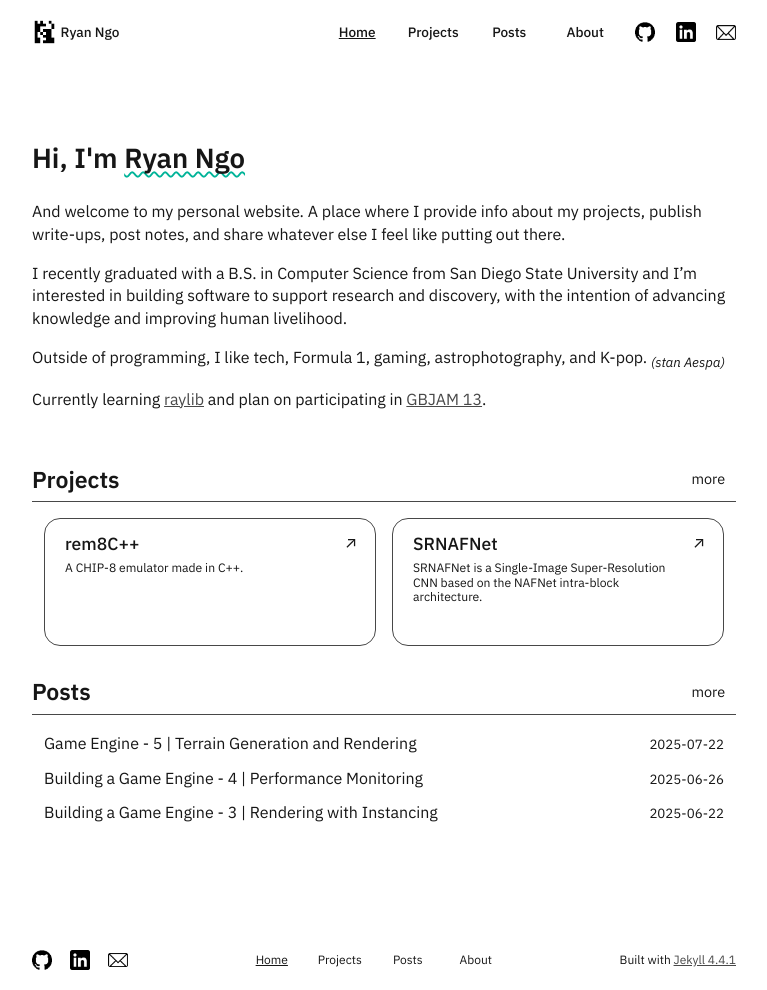
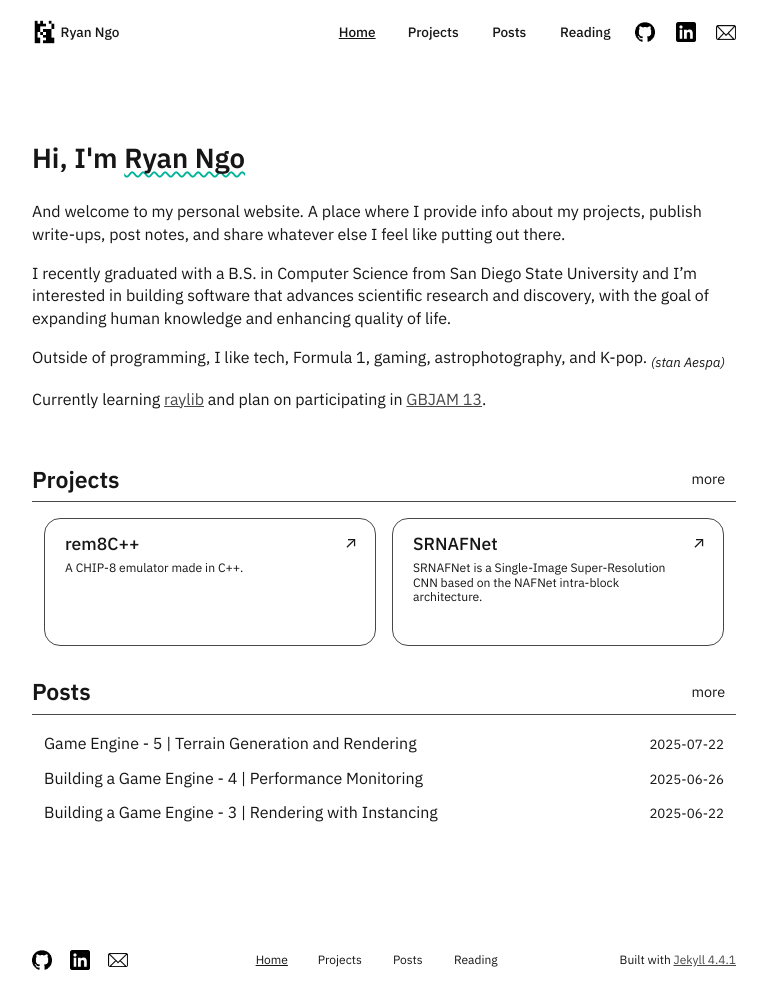
Before and after one commit to RyanVNgo/RyanVNgo.github.io, a Jekyll site: the page built from index.md, in a window 1280 px wide. Shown: the whole page, without its empty margins (256-1023 px from the left). Built offline with Jekyll 4.4.1, drawn with Linux system fonts in a browser that asks for light colours.

Commit message:
Implemting Readings page

```diff
--- a/_config.yaml
+++ b/_config.yaml
@@ -1,7 +1,7 @@
 
-title: Ryan V. Ngo Portfolio Site
+title: Ryan Ngo
 author: Ryan Ngo
-description: Online portfolio
+description: Personal Website
 baseurl: ""
 url: https://RyanVNgo.github.io
 
@@ -25,14 +25,17 @@
   # - title: notes
   #   url: /pages/notes.html
 
-  # - title: reading
-  #   url: /pages/reading.html
+  - title: reading
+    url: /pages/reading.html
 
-  - title: about
-    url: /pages/about.html
+  # - title: about
+  #   url: /pages/about.html
 
 collections:
   projects:
+    output: true
+
+  readings:
     output: true
 
 sass:
--- /dev/null
+++ b/assets/css/book-list.scss
@@ -0,0 +1,45 @@
+---
+---
+
+.book-list {
+  display: grid;
+  grid-template-columns: 1fr 1fr;
+  gap: 1rem;
+
+  margin: 0 0 2.0rem;
+  padding: 0.75rem;
+
+  @media (width <= 480px) {
+    grid-template-columns: 1fr;
+  }
+
+  .book-card {
+    box-sizing: border-box;
+
+    display: flex;
+    width: 100%;
+
+    border-radius: 0 1rem 1rem 1rem;
+
+    .cover-image {
+      width: 5rem;
+      object-fit: contain;
+      align-self: flex-start;
+    }
+
+    .content {
+      padding: 0 0.5rem;
+
+      font-size: 0.85rem;
+
+      .title-group{
+        margin-bottom: 0.5rem;
+        > * { margin: 0; }
+        h2 { font-size: 1.3rem; }
+        h3 { font-size: 1.0rem; }
+      }
+    }
+
+  }
+
+}
--- a/index.md
+++ b/index.md
@@ -12,9 +12,9 @@
 like putting out there.
 
 I recently graduated with a B.S. in Computer Science from San Diego State
-University and I'm interested in building software to support research
-and discovery, with the intention of advancing knowledge and improving
-human livelihood.
+University and I'm interested in building software that advances scientific
+research and discovery, with the goal of expanding human knowledge and
+enhancing quality of life.
 
 Outside of programming, I like tech, Formula 1, gaming, astrophotography,
 and K-pop. <sub><i>(stan Aespa)</i></sub>
```
Also changed, not shown: _readings/fahrenheit-451.md (added, +6 -0 lines), _readings/frankenstein.md (added, +6 -0 lines), _readings/jurassic-park.md (added, +9 -0 lines), _readings/the-city-and-the-stars.md (added, +6 -0 lines), pages/reading.md (added, +26 -0 lines).
